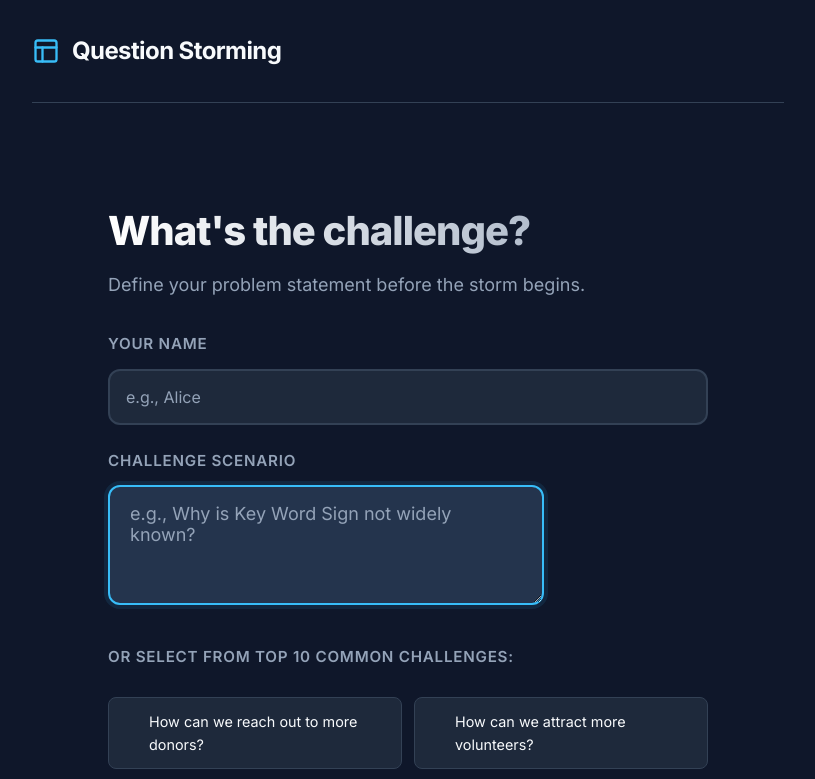
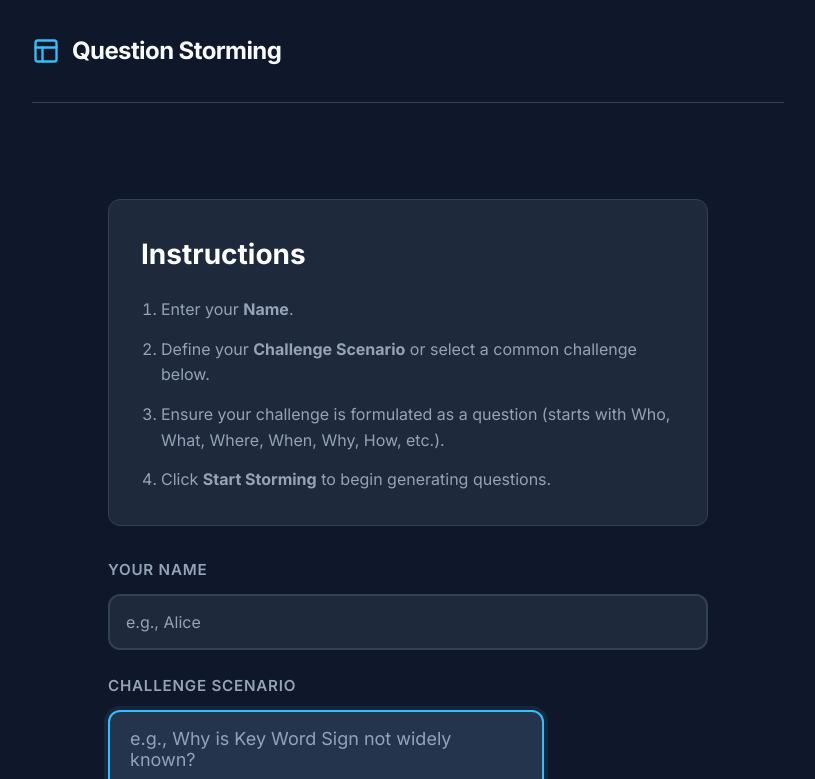
Before and after one commit to uantchern/question-storming, a React (Vite) app: page / in a window 1280 px wide. Shown: the top 779 px of the page, without its empty margins (232-1047 px from the left). Built offline with nearby package versions, Linux system fonts and the light colour scheme.

Commit message:
Deploy changes

```diff
--- a/src/components/SessionSetup.jsx
+++ b/src/components/SessionSetup.jsx
@@ -56,9 +56,33 @@ function SessionSetup({ onStart, initialScenario, initialUserName }) {
 
     return (
         <div className="setup-container fade-in">
-            <div className="setup-header">
-                <h2>What's the challenge?</h2>
-                <p>Define your problem statement before the storm begins.</p>
+            <div className="instructions-pane" style={{
+                background: 'var(--surface-color)',
+                padding: '2rem',
+                borderRadius: '12px',
+                border: '1px solid var(--border-color)',
+                textAlign: 'left'
+            }}>
+                <h2 style={{
+                    fontSize: '1.75rem',
+                    marginBottom: '1.25rem',
+                    fontWeight: 700,
+                    color: '#fff'
+                }}>Instructions</h2>
+                <ol style={{
+                    paddingLeft: '1.25rem',
+                    color: 'var(--text-muted)',
+                    display: 'flex',
+                    flexDirection: 'column',
+                    gap: '0.875rem',
+                    fontSize: '1rem',
+                    margin: 0
+                }}>
+                    <li>Enter your <strong>Name</strong>.</li>
+                    <li>Define your <strong>Challenge Scenario</strong> or select a common challenge below.</li>
+                    <li>Ensure your challenge is formulated as a question (starts with Who, What, Where, When, Why, How, etc.).</li>
+                    <li>Click <strong>Start Storming</strong> to begin generating questions.</li>
+                </ol>
             </div>
 
             <form onSubmit={handleSubmit} className="input-group">
```
Also changed, not shown: standalone.html (+28 -3 lines).
